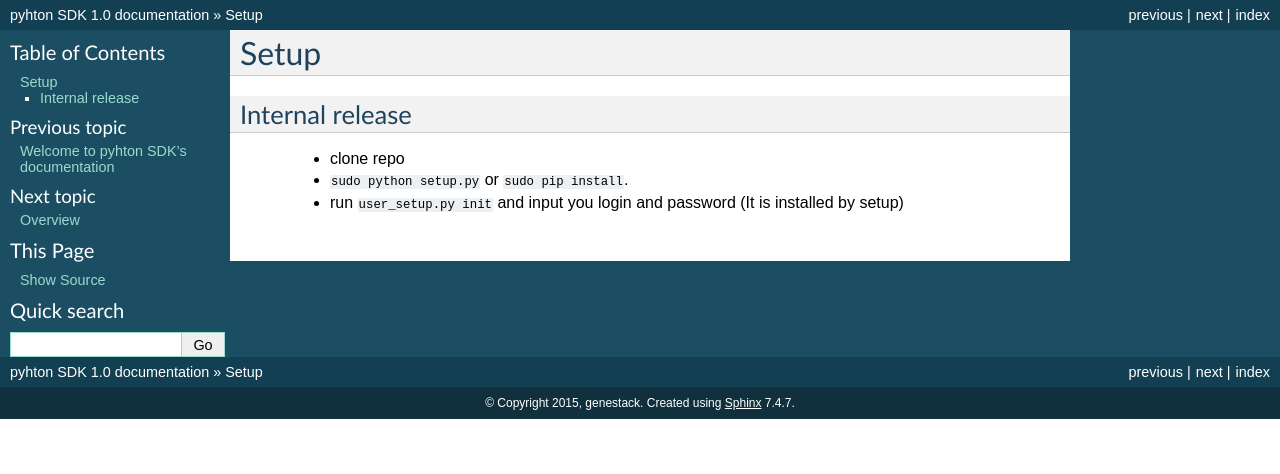
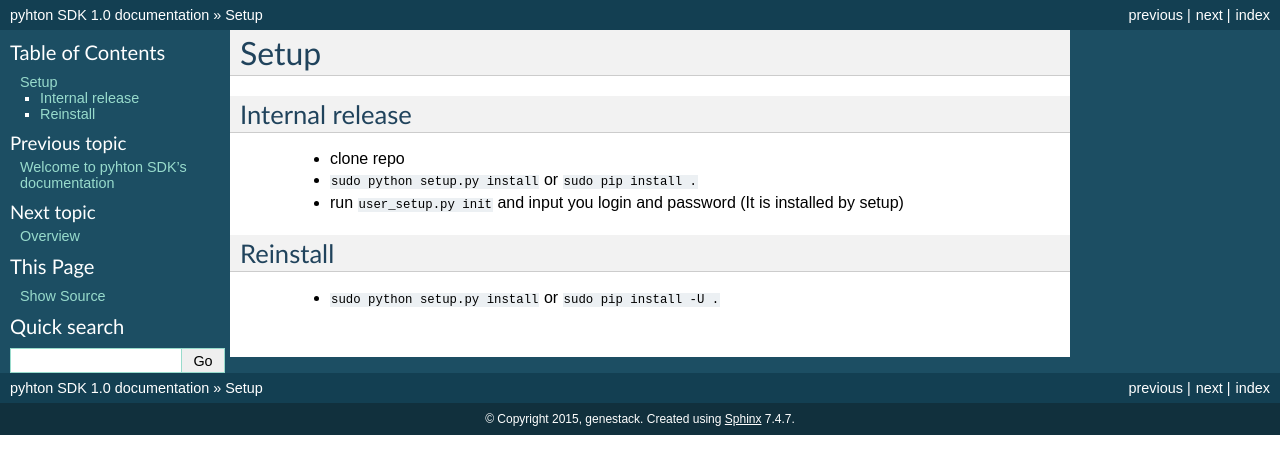
Before and after one commit to genestack/sdk, a Sphinx documentation site: the page built from docs/source/setup.rst, in a window 1280 px wide. Shown: the top 474 px of the page. Built offline with Sphinx 7.4.7, drawn with Linux system fonts in a browser that asks for light colours.

Commit message:
Update setup.rst

```diff
--- a/docs/source/setup.rst
+++ b/docs/source/setup.rst
@@ -5,5 +5,10 @@ Internal release
 ----------------
 
   - clone repo
-  - ``sudo python setup.py`` or ``sudo pip install``.
+  - ``sudo python setup.py install`` or ``sudo pip install .``
   - run ``user_setup.py init`` and input you login and password (It is installed by setup)
+
+Reinstall
+---------
+
+ - ``sudo python setup.py install`` or ``sudo pip install -U .``
```
